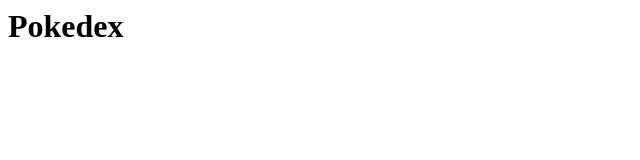
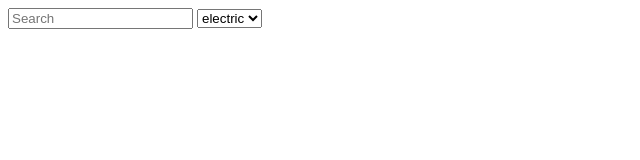
Before and after one commit to Nestrixx/pokedex, a website: page index.html in a window 1280 px wide. Shown: the whole page, without its empty margins (0-640 px from the left). Drawn offline with Linux system fonts and the light colour scheme.

Commit message:
added dropdown menu

```diff
--- a/index.html
+++ b/index.html
@@ -7,7 +7,12 @@
 </head>
 
 <body>
-    <h1>Pokedex</h1>
+    <input type="text" placeholder="Search">
+    <select name="pokemonTypes" id="pokemon-types">
+        <option value="electric">electric</option>
+        <option value="rock">rock</option>
+        <option value="grass">grass</option>
+    </select>
 </body>
 
 </html>
--- a/script.js
+++ b/script.js
@@ -0,0 +1,6 @@
+const q = document.getElementById('pokemon-types');
+
+function filterByType() {
+    console.log(q.value);
+}
+q.onchange = filterByType;
```
